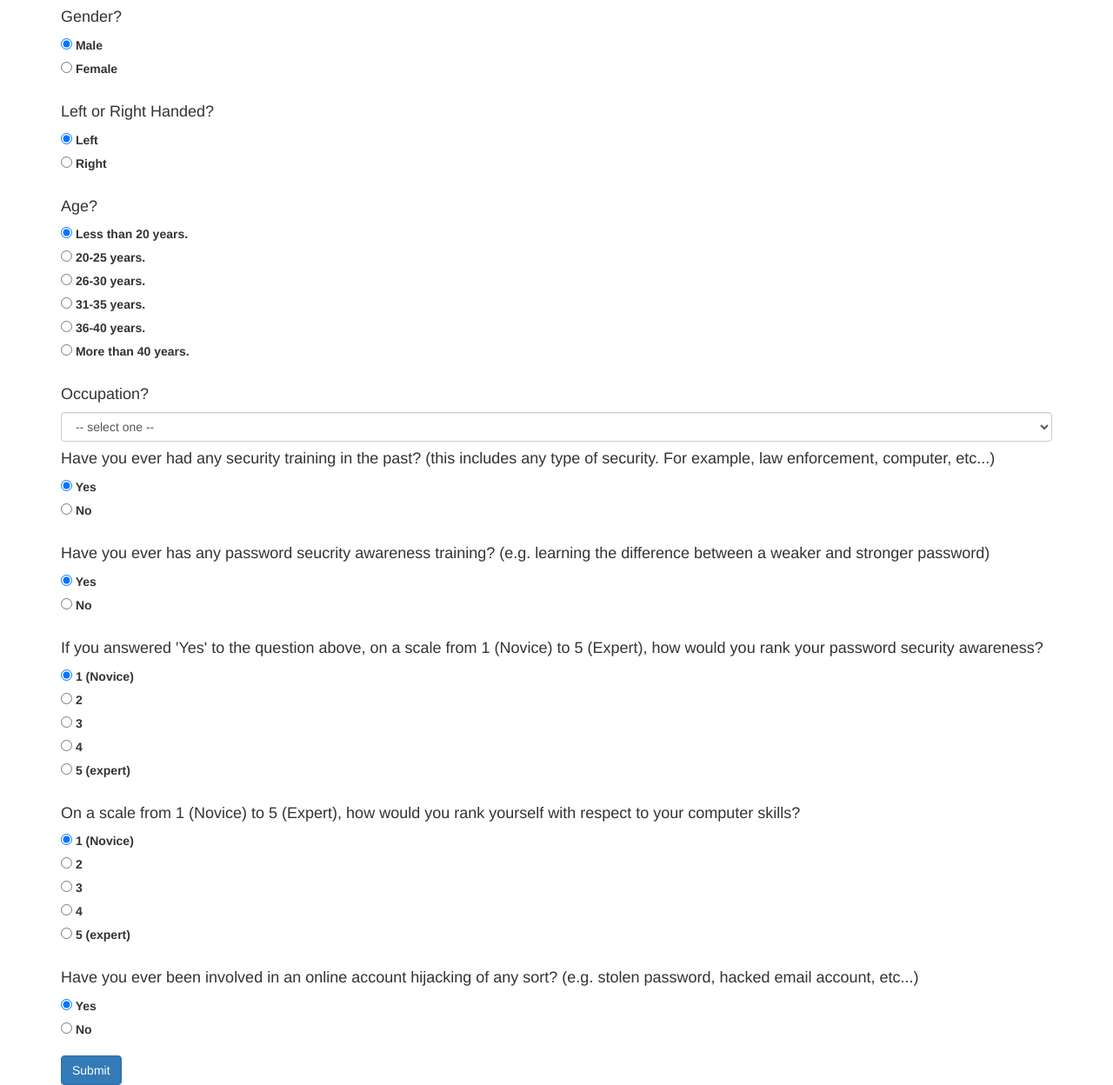
After one commit to maraja/personality-test, a Node server app: page /questionnaire in a window 1280 px wide. The commit adds this page. Shown: the whole page at 87% size. Run offline with Node 20, Linux system fonts and the light colour scheme; data that the repository does not hold is empty; some libraries are stand-ins or nearby versions.

Commit message:
questionnaire posts but doesn't update to database

```diff
--- a/helpers/tracker.js
+++ b/helpers/tracker.js
@@ -6,7 +6,32 @@ module.exports = {
 		console.log(req.route.path)
 		switch(req.route.path){
 
+
 			case '/':
+				if (req.method == "GET"){
+					return next();
+					// res.redirect('/password-ranking-test')
+				} else if (req.method == "POST"){
+					req.session.error = {name:"UNAUTHORIZED", message:"Unauthorized to make this call."}
+					res.status(400).json(req.session.error)
+				}
+				break;
+
+			case '/questionnaire':
+				if (!req.session.questionnaireComplete){
+					return next();
+				} else {
+					if (req.method == "GET"){
+						res.redirect('/password-ranking-test')
+					} else if (req.method == "POST"){
+						req.session.error = {name:"UNAUTHORIZED", message:"Unauthorized to make this call."}
+						res.status(400).json(req.session.error)
+					}
+				}
+				break;
+
+
+			case '/personality':
 				if (!req.session.personalityTestComplete){
 					return next();
 				} else {
@@ -101,12 +126,40 @@ module.exports = {
 				break;
 
 
+			case '/password-email-creation-test':
+				if (dev) req.session.personalityTestComplete = true;
+				if (dev) req.session.passwordRankingTestComplete = true;
+				if (dev) req.session.passwordSelectionBankTestComplete = true;
+				if (dev) req.session.passwordSelectionEmailTestComplete = true;
+				if (dev) req.session.passwoCreationBankTestComplete = true;
+
+				if (req.session.personalityTestComplete
+					&& req.session.passwordRankingTestComplete
+					&& req.session.passwordSelectionBankTestComplete
+					&& req.session.passwordSelectionEmailTestComplete
+					&& req.session.passwordCreationBankTestComplete
+					&& !req.session.passwordCreationEmailTestComplete){
+
+					return next();
+				} else {
+					if (req.method == "GET"){
+						res.redirect('/')
+					} else if (req.method == "POST"){
+						req.session.error = {name:"UNAUTHORIZED", message:"Unauthorized to make this call."}
+						res.status(400).json(req.session.error)
+					}
+				}
+				break;
+
+
 			case '/complete':
 
 				if (req.session.personalityTestComplete
 					&& req.session.passwordRankingTestComplete
 					&& req.session.passwordSelectionBankTestComplete
-					&& req.session.passwordSelectionEmailTestComplete){
+					&& req.session.passwordSelectionEmailTestComplete
+					&& req.session.passwordCreationBankTestComplete
+					&& req.session.passwordCreationEmailTestComplete){
 
 					return next();
 				} else {
--- a/mongo/controllers/accounts.js
+++ b/mongo/controllers/accounts.js
@@ -30,14 +30,17 @@ module.exports = {
 	updatePersonality: (userId, personalities) => {
 		console.log("USERID")
 		console.log(userId);
+		console.log("PERSONALITIES")
+		console.log(personalities)
+
 		return new Promise((resolve, reject) => {
 
 			// validate the personalities object
-			if(!("Extraversion" in personalities
-				&& "Agreeableness" in personalities
-				&& "Conscientiousness" in personalities
-				&& "Neuroticism" in personalities
-				&& "Intellect/Imagination" in personalities)){
+			if(!("Extraversion" in personalities["personalities"]
+				&& "Agreeableness" in personalities["personalities"]
+				&& "Conscientiousness" in personalities["personalities"]
+				&& "Neuroticism" in personalities["personalities"]
+				&& "Intellect/Imagination" in personalities["personalities"])){
 
 				return reject(new Error("Incorrect personalities given."));
 
@@ -46,11 +49,15 @@ module.exports = {
 			accountModel.findOneAndUpdate(
 				{ _id: userId },
 				{
-					extraversion: personalities["Extraversion"],
-					agreeableness: personalities["Agreeableness"],
-					conscientiousness: personalities["Conscientiousness"],
-					neuroticism: personalities["Neuroticism"],
-					intellect: personalities["Intellect/Imagination"]
+					userAwakeAnswers: personalities["userAwakeAnswers"],
+					personalities: {
+						// personalities["personalities"]
+						extraversion: personalities["personalities"]["Extraversion"],
+						agreeableness: personalities["personalities"]["Agreeableness"],
+						conscientiousness: personalities["personalities"]["Conscientiousness"],
+						neuroticism: personalities["personalities"]["Neuroticism"],
+						intellect: personalities["personalities"]["Intellect/Imagination"]
+					}
 				},
 				{ new: true, upsert: true },
 				(err, result) => {
--- a/public/css/style.css
+++ b/public/css/style.css
@@ -19,6 +19,16 @@ tr:nth-child(even) {background-color: #f2f2f2}
 .main-container {
     height: 100vh;
 }
+
+
+/*QUESTIONNAIRE*/
+
+#questionnaire {
+
+}
+
+
+/*PERSONALITY TEST*/
 
 #test-container {
     height: 100vh;
--- a/public/js/source.js
+++ b/public/js/source.js
@@ -1,7 +1,7 @@
 $('#results').hide();
 
 // this flag will send array output to console if set to true
-var dev = false;
+var dev = true;
 var userAnswers, userAwakeAnswers;
 var err = {};
 
@@ -16,7 +16,13 @@ $(document).ready(function() {
 
   switch(page) {
     case "/":
-  		createAccount()
+  		createAccount();
+  		createQuestionnaire();
+  		break;
+  	case "/questionnaire":
+  		createQuestionnaire();
+  		break;
+  	case "/personality":
     	personalityTest();
 		break;
     case "/password-ranking-test":
@@ -80,6 +86,7 @@ function init() {
 		}
 	];
 
+
 	userAwakeAnswers = [
 		{
 			question: awakeQuestions[0],
@@ -95,12 +102,23 @@ function init() {
 		}
 	]
 
+
 	$(window).resize(function() {
         var bodyheight = $(this).height();
         $("#test-container").height(bodyheight);
     }).resize();
 
 }
+
+
+
+
+function createQuestionnaire() {
+
+}
+
+
+
 
 
 function personalityTest() {
@@ -176,7 +194,7 @@ function personalityTest() {
 								createQuestion();
 								break;
 						}
-						createQuestion();
+						// createQuestion();
 						$( "#question" ).fadeIn("fast")
 					});
 
@@ -309,6 +327,8 @@ function personalityTest() {
 	// change displayUserResults flag if wanted to display results at end of personality test
 	function endPersonalityTest(displayUserResults = false){
 
+		if (dev) console.log(userAwakeAnswers)
+
 		$('#content').hide();
 		$('#results').show();
 		var personalities = {};
@@ -326,12 +346,8 @@ function personalityTest() {
 
 		}
 
-		updatePersonality(personalities, "password-ranking-test");
+		updatePersonality(personalities, userAwakeAnswers, "password-ranking-test");
 	}
-
-}
-
-function awakeQuestions() {
 
 }
 
@@ -800,12 +816,15 @@ function createAccount() {
     });
 }
 
-function updatePersonality(personalities, nextPath) {
+function updatePersonality(personalities, userAwakeAnswers, nextPath) {
 	$.ajax({
       url: "/personality",
       type: "POST",
-      dataType: "json",
-      data: personalities
+      contentType: "application/json",
+      data: JSON.stringify({
+      	personalities: personalities,
+      	userAwakeAnswers: userAwakeAnswers
+      })
     }).done(function(data) {
       // alert(data);
       continueToNextPage(nextPath);
--- a/routes/index.js
+++ b/routes/index.js
@@ -9,7 +9,7 @@
 
 /* GET home page. */
 router.get('/', [tracker.trackProgress], function(req, res, next) {
-	res.render('index', { title: 'Start Pilot' });
+	res.render('questionnaire', { title: 'Start Pilot' });
 });
 
 router.get('/error', function(req, res, next) {
@@ -19,6 +19,21 @@
 
 router.get('/complete', [tracker.trackProgress], function(req, res, next) {
 	res.render('complete', { title: 'Finished' });
+});
+
+
+router.get('/questionnaire', [tracker.trackProgress], function(req, res, next) {
+	res.render('questionnaire', { title: 'Start Pilot' });
+});
+
+router.post('/questionnaire', function(req, res, next) {
+	console.log("YOU TYPED IN:")
+	console.log(req.body)
+});
+
+
+router.get('/personality', [tracker.trackProgress], function(req, res, next) {
+	res.render('personality-test', { title: 'Start Pilot' });
 });
 
 
@@ -46,6 +61,7 @@
 		.then(result => {
 
 			req.session.accountId = result._id;
+			req.session.questionnaireComplete = false;
 			req.session.personalityTestComplete = false;
 			req.session.passwordRankingTestComplete = false;
 			req.session.passwordSelectionBankTestComplete = false;
@@ -129,7 +145,7 @@
 
 	// console.log("BODY")
 	// console.log(req.body)
-	accounts.insertTestPassword(req.session.accountId, req.body, 'bank-password')
+	accounts.insertTestPassword(req.session.accountId, req.body, 'bank-password-selection')
 	.then(result => {
 
 		req.session.passwordSelectionBankTestComplete = true;
@@ -165,7 +181,7 @@
 
 	// console.log("BODY")
 	// console.log(req.body)
-	accounts.insertTestPassword(req.session.accountId, req.body, 'email-password')
+	accounts.insertTestPassword(req.session.accountId, req.body, 'email-password-selection')
 	.then(result => {
 
 		req.session.passwordSelectionEmailTestComplete = true;
@@ -203,7 +219,44 @@
 
 	// console.log("BODY")
 	// console.log(req.body)
-	accounts.insertTestPassword(req.session.accountId, req.body, 'bank-password-2')
+	accounts.insertTestPassword(req.session.accountId, req.body, 'bank-password-creation')
+	.then(result => {
+
+		req.session.passwordSelectionBankTest2Complete = true;
+		res.status(200).json({result: result})
+
+	}).catch(error => {
+
+		console.log("ERROR")
+		console.log(error)
+		req.session.passwordSelectionBankTest2Complete = false;
+		req.session.error = error;
+		res.status(500).json({name: error.name, message: error.message})
+
+	})
+});
+
+
+router.get('/password-email-creation-test', [tracker.trackProgress], function(req, res, next) {
+
+	allPasswords.getPasswords()
+	.then(passwords => {
+		res.status(200).render('password-email-creation-test', { title: 'Continue Pilot', passwords: passwords });
+	}).catch(error => {
+
+		req.session.error = error;
+		res.status(500).redirect('/error')
+
+	})
+
+});
+
+
+router.post('/password-email-creation-test', [tracker.trackProgress], function(req, res, next) {
+
+	// console.log("BODY")
+	// console.log(req.body)
+	accounts.insertTestPassword(req.session.accountId, req.body, 'email-password-creation')
 	.then(result => {
 
 		req.session.passwordSelectionBankTest2Complete = true;
--- /dev/null
+++ b/views/questionnaire.pug
@@ -0,0 +1,164 @@
+extends layout
+
+block content
+	.container.main-container
+		#questionnaire
+			form(action="/questionnaire" method="POST")
+				fieldset.form-group
+					h4 Gender?
+					.form-check
+						label.form-check-label
+							input#optionsRadios1.form-check-input(type='radio', name='gender', value='male', checked='')
+							|         Male
+					.form-check
+						label.form-check-label
+							input#optionsRadios2.form-check-input(type='radio', name='gender', value='female')
+							|         Female
+
+
+				fieldset.form-group
+					h4 Left or Right Handed?
+					.form-check
+						label.form-check-label
+							input#optionsRadios1.form-check-input(type='radio', name='handedness', value='left', checked='')
+							|         Left
+					.form-check
+						label.form-check-label
+							input#optionsRadios2.form-check-input(type='radio', name='handedness', value='right')
+							|         Right
+
+
+				fieldset.form-group
+					h4 Age?
+					.form-check
+						label.form-check-label
+							input#optionsRadios1.form-check-input(type='radio', name='age', value='-20', checked='')
+							|         Less than 20 years.
+					.form-check
+						label.form-check-label
+							input#optionsRadios2.form-check-input(type='radio', name='age', value='20-25')
+							|         20-25 years.
+					.form-check
+						label.form-check-label
+							input#optionsRadios2.form-check-input(type='radio', name='age', value='26-30')
+							|         26-30 years.
+					.form-check
+						label.form-check-label
+							input#optionsRadios2.form-check-input(type='radio', name='age', value='31-35')
+							|         31-35 years.
+					.form-check
+						label.form-check-label
+							input#optionsRadios2.form-check-input(type='radio', name='age', value='36-40')
+							|         36-40 years.
+					.form-check
+						label.form-check-label
+							input#optionsRadios2.form-check-input(type='radio', name='age', value='40-')
+							|         More than 40 years.
+
+
+				fieldset
+					h4 Occupation?
+					select#occupation.form-control.dropdown(name='occupation')
+						option(value='', selected='selected', disabled='disabled') -- select one --
+							option(value='Healthcare Practitioners and Technical Occupations') -  Healthcare Practitioners and Technical Occupations
+							option(value='Healthcare Support Occupations') -  Healthcare Support Occupations
+							option(value='Dietitian or Nutritionist') -  Dietitian or Nutritionist
+							option(value='Business, Executive, Management, and Financial Occupations') -  Business, Executive, Management, and Financial Occupations
+							option(value='Architecture and Engineering Occupations') -  Architecture and Engineering Occupations
+							option(value='Security, Military, and Law Enforcement Occupations') -  Security, Military, and Law Enforcement Occupations
+							option(value='Computer Science and IT-related Occupations') -  Computer Science and IT-related Occupations
+							option(value='Education, Training, and Library Occupations') -  Education, Training, and Library Occupations
+							option(value='Trades-based Occupations') -  Trades-based Occupations
+							option(value='Agriculture, Maintenance, Repair, and Skilled Crafts Occupations') -  Agriculture, Maintenance, Repair, and Skilled Crafts Occupations
+							option(value='Transportation Occupations') -  Transportation Occupations
+							option(value='Other Occupations') -  Other Occupations
+
+
+
+				fieldset.form-group
+					h4 Have you ever had any security training in the past? (this includes any type of security. For example, law enforcement, computer, etc...)
+					.form-check
+						label.form-check-label
+							input#optionsRadios1.form-check-input(type='radio', name='security_training', value='yes', checked='')
+							|         Yes
+					.form-check
+						label.form-check-label
+							input#optionsRadios2.form-check-input(type='radio', name='security_training', value='no')
+							|         No
+
+
+
+				fieldset.form-group
+					h4 Have you ever has any password seucrity awareness training? (e.g. learning the difference between a weaker and stronger password)
+					.form-check
+						label.form-check-label
+							input#optionsRadios1.form-check-input(type='radio', name='password_awareness', value='yes', checked='')
+							|         Yes
+					.form-check
+						label.form-check-label
+							input#optionsRadios2.form-check-input(type='radio', name='password_awareness', value='no')
+							|         No
+
+
+
+				fieldset.form-group
+					h4 If you answered 'Yes' to the question above, on a scale from 1 (Novice) to 5 (Expert), how would you rank your password security awareness?
+					.form-check
+						label.form-check-label
+							input#optionsRadios1.form-check-input(type='radio', name='password_awareness_level', value='1', checked='')
+							|         1 (Novice)
+					.form-check
+						label.form-check-label
+							input#optionsRadios2.form-check-input(type='radio', name='password_awareness_level', value='2')
+							|         2
+					.form-check
+						label.form-check-label
+							input#optionsRadios2.form-check-input(type='radio', name='password_awareness_level', value='3')
+							|         3
+					.form-check
+						label.form-check-label
+							input#optionsRadios2.form-check-input(type='radio', name='password_awareness_level', value='4')
+							|         4
+					.form-check
+						label.form-check-label
+							input#optionsRadios2.form-check-input(type='radio', name='password_awareness_level', value='5')
+							|         5 (expert)
+
+
+
+				fieldset.form-group
+					h4 On a scale from 1 (Novice) to 5 (Expert), how would you rank yourself with respect to your computer skills?
+					.form-check
+						label.form-check-label
+							input#optionsRadios1.form-check-input(type='radio', name='computer_skills_level', value='1', checked='')
+							|         1 (Novice)
+					.form-check
+						label.form-check-label
+							input#optionsRadios2.form-check-input(type='radio', name='computer_skills_level', value='2')
+							|         2
+					.form-check
+						label.form-check-label
+							input#optionsRadios2.form-check-input(type='radio', name='computer_skills_level', value='3')
+							|         3
+					.form-check
+						label.form-check-label
+							input#optionsRadios2.form-check-input(type='radio', name='computer_skills_level', value='4')
+							|         4
+					.form-check
+						label.form-check-label
+							input#optionsRadios2.form-check-input(type='radio', name='computer_skills_level', value='5')
+							|         5 (expert)
+
+
+				fieldset.form-group
+					h4 Have you ever been involved in an online account hijacking of any sort? (e.g. stolen password, hacked email account, etc...)
+					.form-check
+						label.form-check-label
+							input#optionsRadios1.form-check-input(type='radio', name='account_hijacking_involvement', value='yes', checked='')
+							|         Yes
+					.form-check
+						label.form-check-label
+							input#optionsRadios2.form-check-input(type='radio', name='account_hijacking_involvement', value='no')
+							|         No
+
+				button.btn.btn-primary(type='submit') Submit
```
Also changed, not shown: mongo/models/Accounts.js (+21 -8 lines), views/index.pug (+1 -10 lines), views/personality-test.pug (added, +10 -0 lines).
